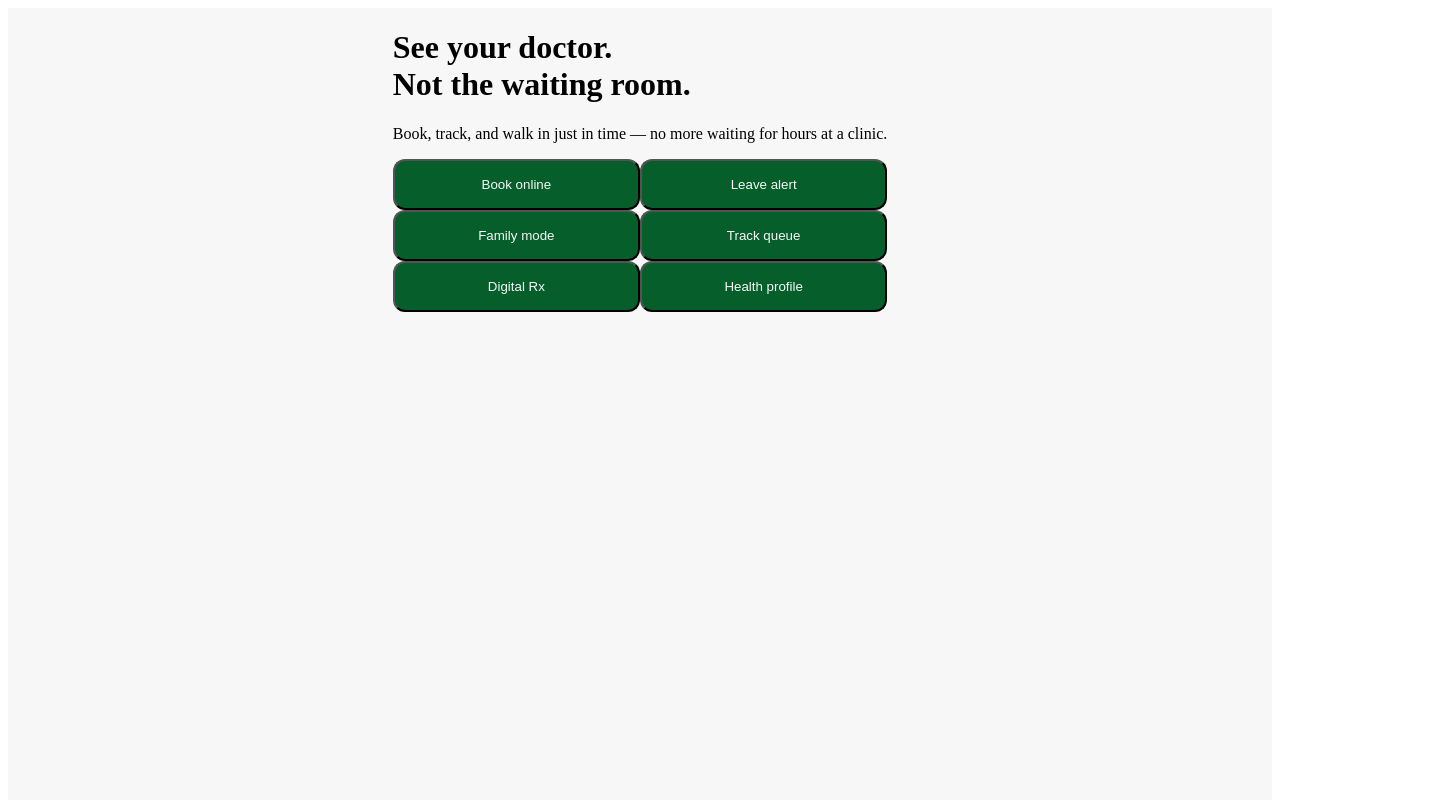
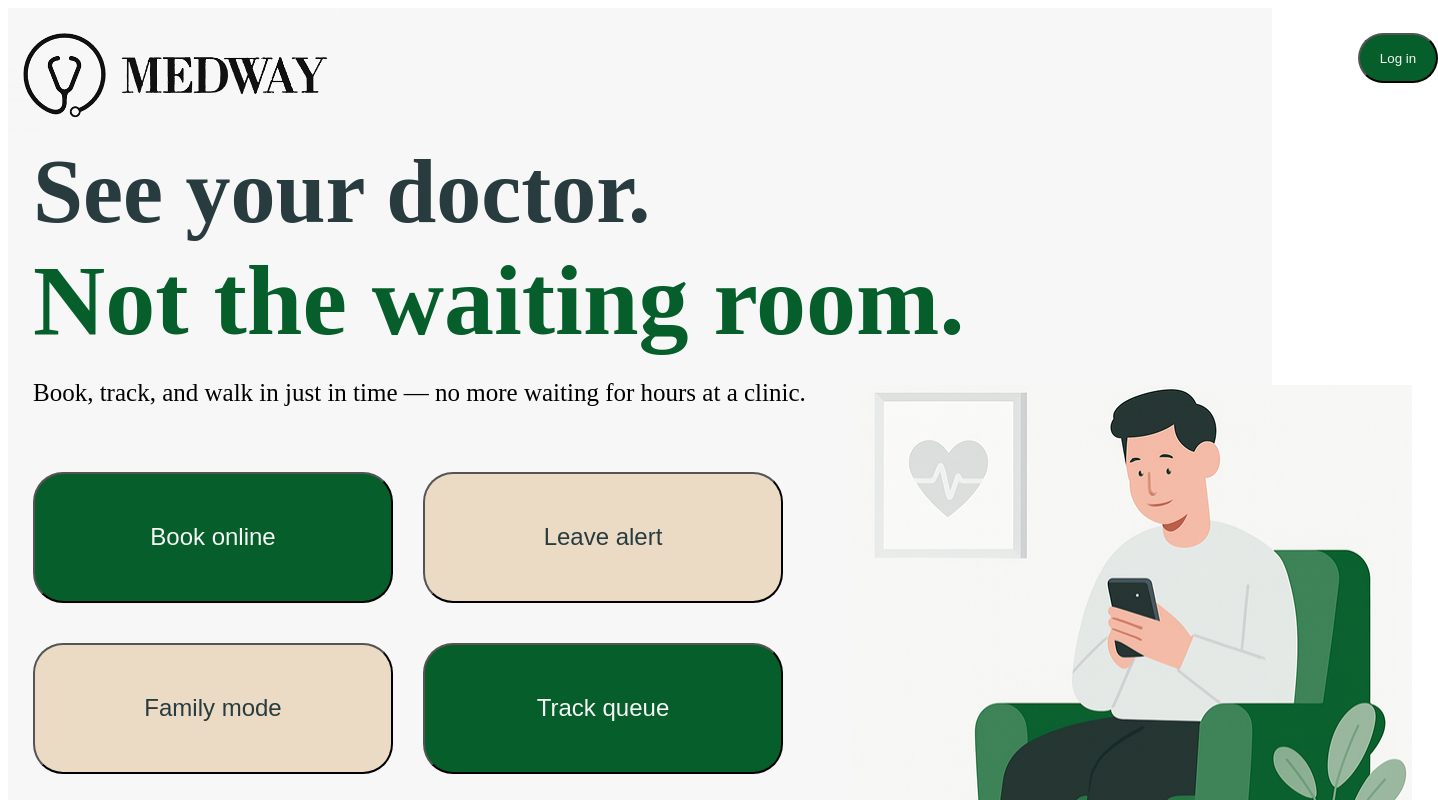
Before and after one commit to Advk2k4/medway, a React (Vite) app in the folder frontend/: page / in a window 1280 px wide. Shown: the top 800 px of the page, 1438 px wide, since content can reach past the window. Built offline with nearby package versions, Linux system fonts and the light colour scheme.

Commit message:
Homepage complete with routing to Login, made minor changes to sign, login and button

```diff
--- a/frontend/package.json
+++ b/frontend/package.json
@@ -11,6 +11,7 @@
   },
   "dependencies": {
     "firebase": "^12.0.0",
+    "idb": "^8.0.3",
     "react": "^19.1.0",
     "react-dom": "^19.1.0",
     "react-router-dom": "^7.7.1"
--- a/frontend/src/components/Button.jsx
+++ b/frontend/src/components/Button.jsx
@@ -1,7 +1,7 @@
 const Button = ({ children, className = "", ...props }) => {
   return (
     <button
-      className={`bg-[#065F2B] text-xl hover:bg-[#054a23] text-[#F7F7F7] font-semibold py-[16px] px-12 rounded-[12px] w-full transition-colors duration-200 ${className}`}
+    className={`bg-[#065F2B] text-xl hover:bg-[#054a23] font-semibold py-[16px] px-12 rounded-[30px] w-full transition-colors duration-200 outline-none ring-0 focus:ring-0 focus:outline-none shadow-none focus:shadow-none ${className}`}
       {...props}
     >
       {children}
--- a/frontend/src/pages/Home.jsx
+++ b/frontend/src/pages/Home.jsx
@@ -1,37 +1,82 @@
 import Container from "../components/Container";
 import Button from "../components/Button";
+import { Link } from "react-router-dom";
 
 export default function Home() {
   return (
     <Container>
-      <div className="flex flex-col md:flex-row items-center justify-between min-h-screen bg-[#F7F7F7]">
-        {/* Left Side */}
-        <div className="max-w-xl space-y-6 p-6">
-          <h1 className="text-4xl md:text-5xl font-semibold leading-tight text-gray-900">
-            See your doctor. <br />
-            <span className="text-green-800 font-bold">Not the waiting room.</span>
-          </h1>
-          <p className="text-gray-600 text-lg">
-            Book, track, and walk in just in time — no more waiting for hours at a clinic.
-          </p>
+      {/* ✅ Login Button */}
+      <div className="absolute top-6 right-6 z-50" style={{transform: 'translateY(25px) translateX(1350px)'}}>
+        <Link to="/login">
+          <button className="!w-[80px] !h-[50px] bg-[#065F2B] text-[#F7F7F7] px-6 py-2 rounded-full text-sm font-medium hover:bg-[#054d23] transition duration-200">
+            Log in
+          </button>
+        </Link>
+      </div>
+      <div className="relative w-full bg-[#F7F7F7] min-h-screen px-8 pt-10 pb-4">
+        {/* Logo + Headline wrapper */}
+        <div className="flex flex-col items-start space-y-8">
 
-          <div className="grid grid-cols-2 gap-4 mt-8">
-            <Button className="w-full" variant="primary">Book online</Button>
-            <Button className="w-full" variant="secondary">Leave alert</Button>
-            <Button className="w-full" variant="secondary">Family mode</Button>
-            <Button className="w-full" variant="primary">Track queue</Button>
-            <Button className="w-full" variant="primary">Digital Rx</Button>
-            <Button className="w-full" variant="secondary">Health profile</Button>
+          {/* Logo */}
+          <img
+            src="/logo.png"
+            alt="MedWay Logo"
+            className="w-[332px] h-auto"
+          />
+
+          {/* Headline and Subtext */}
+          <div style={{ transform: 'translateY(-50px) translateX(25px)' }}>
+            <h1 className="text-[90px] leading-tight text-[#283B3F]" style={{ fontWeight: "light" }}>
+              <div>See your doctor.</div>
+              <div className="text-[#065F2B] text-[100px]" style={{ fontWeight: "bold" }}>
+                Not the waiting room.
+              </div>
+            </h1>
+
+            <p className="text-gray-600 text-[25px] leading-relaxed max-w-xl" style={{ transform: 'translateY(-40px)' }}>
+              Book, track, and walk in just in time — no more waiting for hours at a clinic.
+            </p>
           </div>
         </div>
 
-        {/* Right Side */}
-        <div className="hidden md:flex w-1/2 justify-center items-center">
-        <img
-            src="home.png"
-            alt="Doctor waiting room"
-            className="w-[90%] max-w-md h-auto object-contain"
-        />
+        {/* Button Grid */}
+        <div className="transform translate-y-[-50px] translate-x-[25px]">
+          <div className="w-full max-w-[750px] flex justify-between items-start gap-[30px]">
+            {/* Left Column */}
+            <div className="flex flex-col gap-[40px]">
+              <Button className="!w-[360px] !h-[131px] text-[24px] font-bold bg-[#065F2B] text-[#F7F7F7] hover:bg-[#054d23] rounded-[12px]">
+                Book online
+              </Button>
+              <Button className="!w-[360px] !h-[131px] text-[24px] font-bold bg-[#EBDBC4] text-[#283B3F] hover:bg-[#d6c6ad] rounded-[12px]">
+                Family mode
+              </Button>
+              <Button className="!w-[360px] !h-[131px] text-[24px] font-bold bg-[#065F2B] text-[#F7F7F7] hover:bg-[#054d23] rounded-[12px]">
+                Digital Rx
+              </Button>
+            </div>
+
+            {/* Right Column */}
+            <div className="flex flex-col gap-[40px]">
+              <Button className="!w-[360px] !h-[131px] text-[24px] font-bold bg-[#EBDBC4] text-[#283B3F] hover:bg-[#d6c6ad] rounded-[12px]">
+                Leave alert
+              </Button>
+              <Button className="!w-[360px] !h-[131px] text-[24px] font-bold bg-[#065F2B] text-[#F7F7F7] hover:bg-[#054d23] rounded-[12px]">
+                Track queue
+              </Button>
+              <Button className="!w-[360px] !h-[131px] text-[24px] font-bold bg-[#EBDBC4] text-[#283B3F] hover:bg-[#d6c6ad] rounded-[12px]">
+                Health profile
+              </Button>
+            </div>
+          </div>
+        </div>
+
+        {/* Right Side Image */}
+        <div className="w-[250px] md:w-1/2 flex justify-center md:justify-end items-center mt-10 md:mt-0 transform translate-x-[1000px] translate-y-[-610px]">
+          <img
+            src="/home.png"
+            alt="Person using healthcare app on mobile"
+            className="max-w-[600px] h-[600px] object-contain"
+          />
         </div>
       </div>
     </Container>
--- a/frontend/src/pages/Login.jsx
+++ b/frontend/src/pages/Login.jsx
@@ -101,7 +101,7 @@ export default function Login() {
                 value={formData.password}
                 onChange={handleChange}
               />
-              <Button className="text-[25px] font-black" type="submit">
+              <Button className="text-[25px] text-[#F7F7F7]" type="submit">
                 Log in
               </Button>
             </form>
--- a/frontend/src/pages/Sign.jsx
+++ b/frontend/src/pages/Sign.jsx
@@ -47,18 +47,18 @@ export default function Sign() {
           style={{ transform: "translate(700px,30px)" }}
         >
           <img
-            src="/medwaylogo.png"
+            src="logo.png"
             alt="Medway Logo"
             className="w-[700px] h-auto object-contain"
           />
         </div>
 
         {/* Container */}
-        <div className="w-full flex rounded-lg overflow-hidden shadow-xl bg-white py-12 px-6 mt-10">
+        <div className="w-full flex rounded-lg overflow-hidden bg-white py-12 px-6 mt-10">
           {/* Left Image */}
           <div className="w-1/2 bg-[#F7F7F7] flex items-center justify-center">
             <img
-              src="/signup.png"
+              src="login.png"
               alt="Signup illustration"
               className="w-[90%] h-[90%] object-contain"
             />
@@ -73,7 +73,7 @@ export default function Sign() {
               <div className="w-full" style={{ width: "500px" }}>
                 {/* Toggle Buttons */}
                 <div className="flex justify-center mt-4 mb-8" style={{ transform: "translateY(-50px)" }}>
-                  <div className="relative w-[375px] h-[62px] bg-[#EBDBC4] rounded-full flex items-center justify-between px-2 shadow-inner border border-[#EBDBC4]">
+                  <div className="relative w-[375px] h-[62px] bg-[#EBDBC4] rounded-full flex items-center justify-between px-2 border border-[#EBDBC4]">
 
                     {/* Log in */}
                     <a
@@ -85,7 +85,7 @@ export default function Sign() {
 
                     {/* Sign up (active) */}
                     <div className="flex-1 relative flex justify-center items-center z-10">
-                      <div className="absolute w-[180px] h-[56px] bg-[#F7F7F7] rounded-full shadow-md z-0 transition-all duration-300 ease-in-out"></div>
+                      <div className="absolute w-[180px] h-[56px] bg-[#F7F7F7] rounded-full z-0 transition-all duration-300 ease-in-out"></div>
                       <div className="relative text-[#065F2B] text-[22px] font-extrabold text-center z-10">
                         Sign up
                       </div>
```
Also changed, not shown: 1 other file (tests, documents, lock files or other folders).
